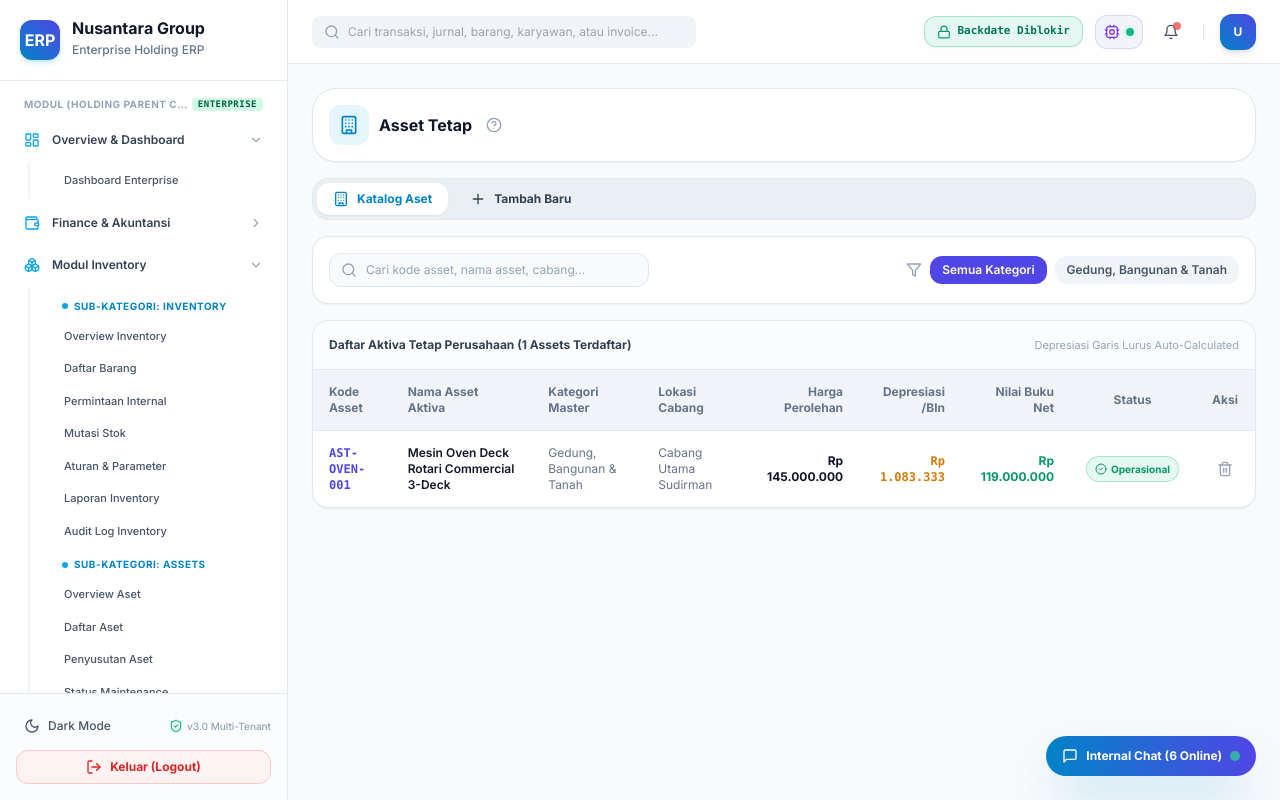
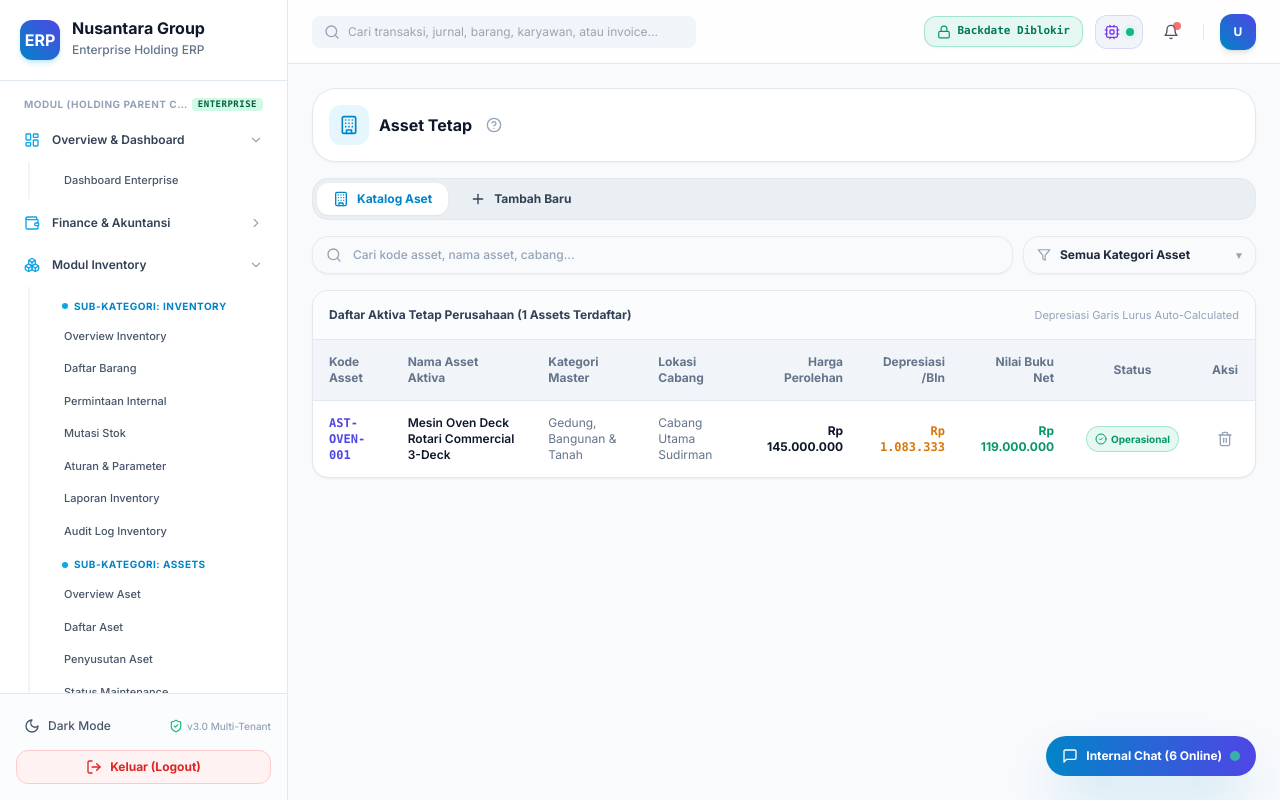
Before and after one commit to gonzhilaz/ERP-custom_multi, a Next.js app in the folder apps/web/: page /inventory/assets in a window 1280 px wide. Built offline with nearby package versions, Linux system fonts and the light colour scheme; sample sign-in values are in the browser's storage.

Commit message:
fix(ui-governance): replace ad-hoc horizontal category button pills and custom inline search bars with universal DynamicSearchFilter component across inventory and CRM views

```diff
--- a/apps/web/src/components/page/crm/CrmActivitiesView.tsx
+++ b/apps/web/src/components/page/crm/CrmActivitiesView.tsx
@@ -55,7 +55,7 @@ export const CrmActivitiesView = () => {
   return (
     <div className="space-y-4 text-xs">
       <ModuleHeader
-        title="Log Aktivitas & Follow-Up Sales (Sales Activity Register)"
+        title="Log Sales"
         icon={PhoneCall}
         iconBgColor="bg-sky-500/10 text-sky-600 dark:text-sky-400"
         glossaryTitle="Glossary Sales Activities Log"
--- a/apps/web/src/components/page/inventory/assets/AssetCatalogTab.tsx
+++ b/apps/web/src/components/page/inventory/assets/AssetCatalogTab.tsx
@@ -1,8 +1,9 @@
 'use client';
 
 import React from 'react';
-import { Search, Filter, Trash2, CheckCircle2, Wrench } from 'lucide-react';
+import { Trash2, CheckCircle2, Wrench } from 'lucide-react';
 import { AssetCategory, AssetItem } from '@/lib/mock/inventory';
+import { DynamicSearchFilter } from '@/components/ui/forms/DynamicSearchFilter';
 
 interface Props {
   assets: AssetItem[];
@@ -32,46 +33,19 @@ export const AssetCatalogTab: React.FC<Props> = ({
 
   return (
     <div className="space-y-4">
-      {/* Search & Dynamic Category Filter */}
-      <div className="p-4 bg-white dark:bg-slate-900 rounded-2xl border border-slate-200 dark:border-slate-800 shadow-sm flex flex-col md:flex-row items-center justify-between gap-4">
-        <div className="relative w-full md:w-80">
-          <Search className="w-4 h-4 text-slate-400 absolute left-3 top-1/2 -translate-y-1/2" />
-          <input
-            type="text"
-            value={searchQuery}
-            onChange={(e) => setSearchQuery(e.target.value)}
-            placeholder="Cari kode asset, nama asset, cabang..."
-            className="w-full bg-slate-50 dark:bg-slate-800 border border-slate-200 dark:border-slate-700 rounded-xl pl-9 pr-4 py-2 text-xs text-slate-900 dark:text-white placeholder-slate-400 focus:outline-none focus:ring-2 focus:ring-indigo-500"
-          />
-        </div>
-
-        <div className="flex items-center gap-2 w-full md:w-auto overflow-x-auto">
-          <Filter className="w-4 h-4 text-slate-400 shrink-0" />
-          <button
-            onClick={() => setSelectedCategory('ALL')}
-            className={`px-3 py-1.5 rounded-xl text-xs font-semibold transition-all shrink-0 ${
-              selectedCategory === 'ALL'
-                ? 'bg-indigo-600 text-white shadow-sm'
-                : 'bg-slate-100 dark:bg-slate-800 text-slate-600 dark:text-slate-400 hover:bg-slate-200 dark:hover:bg-slate-700'
-            }`}
-          >
-            Semua Kategori
-          </button>
-          {assetCategories.map((cat) => (
-            <button
-              key={cat.id}
-              onClick={() => setSelectedCategory(cat.name)}
-              className={`px-3 py-1.5 rounded-xl text-xs font-semibold transition-all shrink-0 ${
-                selectedCategory === cat.name
-                  ? 'bg-indigo-600 text-white shadow-sm'
-                  : 'bg-slate-100 dark:bg-slate-800 text-slate-600 dark:text-slate-400 hover:bg-slate-200 dark:hover:bg-slate-700'
-              }`}
-            >
-              {cat.name}
-            </button>
-          ))}
-        </div>
-      </div>
+      {/* Universal Search & Dynamic Category Filter */}
+      <DynamicSearchFilter
+        searchQuery={searchQuery}
+        onSearchChange={setSearchQuery}
+        searchPlaceholder="Cari kode asset, nama asset, cabang..."
+        categoryValue={selectedCategory}
+        onCategoryChange={setSelectedCategory}
+        categoryOptions={[
+          { value: 'ALL', label: 'Semua Kategori Asset' },
+          ...assetCategories.map((c) => ({ value: c.name, label: c.name }))
+        ]}
+        categoryPlaceholder="Semua Kategori Asset"
+      />
 
       {/* Asset Table */}
       <div className="bg-white dark:bg-slate-900 rounded-2xl border border-slate-200 dark:border-slate-800 overflow-hidden shadow-sm">
--- a/apps/web/src/components/page/inventory/items/ItemCatalogTab.tsx
+++ b/apps/web/src/components/page/inventory/items/ItemCatalogTab.tsx
@@ -1,8 +1,9 @@
 'use client';
 
 import React from 'react';
-import { Search, Filter, AlertTriangle, Trash2 } from 'lucide-react';
+import { AlertTriangle, Trash2 } from 'lucide-react';
 import { InventoryCategory, InventoryItem } from '@/lib/mock/inventory';
+import { DynamicSearchFilter } from '@/components/ui/forms/DynamicSearchFilter';
 
 interface Props {
   items: InventoryItem[];
@@ -25,46 +26,19 @@ export const ItemCatalogTab: React.FC<Props> = ({
 }) => {
   return (
     <div className="space-y-4">
-      {/* Controls: Search & Dynamic Category Filter */}
-      <div className="p-4 bg-white dark:bg-slate-900 rounded-2xl border border-slate-200 dark:border-slate-800 shadow-sm flex flex-col md:flex-row items-center justify-between gap-4">
-        <div className="relative w-full md:w-80">
-          <Search className="w-4 h-4 text-slate-400 absolute left-3 top-1/2 -translate-y-1/2" />
-          <input
-            type="text"
-            value={searchQuery}
-            onChange={(e) => setSearchQuery(e.target.value)}
-            placeholder="Cari SKU, nama barang, atau kategori..."
-            className="w-full bg-slate-50 dark:bg-slate-800 border border-slate-200 dark:border-slate-700 rounded-xl pl-9 pr-4 py-2 text-xs text-slate-900 dark:text-white placeholder-slate-400 focus:outline-none focus:ring-2 focus:ring-sky-500"
-          />
-        </div>
-
-        <div className="flex items-center gap-2 w-full md:w-auto overflow-x-auto">
-          <Filter className="w-4 h-4 text-slate-400 shrink-0" />
-          <button
-            onClick={() => setSelectedCategory('ALL')}
-            className={`px-3 py-1.5 rounded-xl text-xs font-semibold transition-all shrink-0 ${
-              selectedCategory === 'ALL'
-                ? 'bg-sky-600 text-white shadow-sm'
-                : 'bg-slate-100 dark:bg-slate-800 text-slate-600 dark:text-slate-400 hover:bg-slate-200 dark:hover:bg-slate-700'
-            }`}
-          >
-            Semua Kategori
-          </button>
-          {categories.map((cat) => (
-            <button
-              key={cat.id}
-              onClick={() => setSelectedCategory(cat.name)}
-              className={`px-3 py-1.5 rounded-xl text-xs font-semibold transition-all shrink-0 ${
-                selectedCategory === cat.name
-                  ? 'bg-sky-600 text-white shadow-sm'
-                  : 'bg-slate-100 dark:bg-slate-800 text-slate-600 dark:text-slate-400 hover:bg-slate-200 dark:hover:bg-slate-700'
-              }`}
-            >
-              {cat.name}
-            </button>
-          ))}
-        </div>
-      </div>
+      {/* Universal Search & Dynamic Category Filter */}
+      <DynamicSearchFilter
+        searchQuery={searchQuery}
+        onSearchChange={setSearchQuery}
+        searchPlaceholder="Cari SKU, nama barang, atau kategori..."
+        categoryValue={selectedCategory}
+        onCategoryChange={setSelectedCategory}
+        categoryOptions={[
+          { value: 'ALL', label: 'Semua Kategori' },
+          ...categories.map((c) => ({ value: c.name, label: c.name }))
+        ]}
+        categoryPlaceholder="Semua Kategori"
+      />
 
       {/* Inventory Table */}
       <div className="bg-white dark:bg-slate-900 rounded-2xl border border-slate-200 dark:border-slate-800 overflow-hidden shadow-sm">
--- a/apps/web/src/components/page/inventory/warehouses/StorageCatalogTab.tsx
+++ b/apps/web/src/components/page/inventory/warehouses/StorageCatalogTab.tsx
@@ -1,8 +1,9 @@
 'use client';
 
 import React, { useState } from 'react';
-import { Search, Filter, MapPin, Trash2, Warehouse } from 'lucide-react';
+import { MapPin, Trash2, Warehouse } from 'lucide-react';
 import { StorageLocation, StorageTypeItem } from '@/lib/mock/inventory';
+import { DynamicSearchFilter } from '@/components/ui/forms/DynamicSearchFilter';
 
 interface Props {
   storages: StorageLocation[];
@@ -29,46 +30,19 @@ export const StorageCatalogTab: React.FC<Props> = ({
 
   return (
     <div className="space-y-4">
-      {/* Search & Dynamic Type Filter */}
-      <div className="p-4 bg-white dark:bg-slate-900 rounded-2xl border border-slate-200 dark:border-slate-800 shadow-sm flex flex-col md:flex-row items-center justify-between gap-4">
-        <div className="relative w-full md:w-80">
-          <Search className="w-4 h-4 text-slate-400 absolute left-3 top-1/2 -translate-y-1/2" />
-          <input
-            type="text"
-            value={searchQuery}
-            onChange={(e) => setSearchQuery(e.target.value)}
-            placeholder="Cari kode storage, nama gudang, cabang..."
-            className="w-full bg-slate-50 dark:bg-slate-800 border border-slate-200 dark:border-slate-700 rounded-xl pl-9 pr-4 py-2 text-xs text-slate-900 dark:text-white placeholder-slate-400 focus:outline-none focus:ring-2 focus:ring-amber-500"
-          />
-        </div>
-
-        <div className="flex items-center gap-2 w-full md:w-auto overflow-x-auto">
-          <Filter className="w-4 h-4 text-slate-400 shrink-0" />
-          <button
-            onClick={() => setSelectedType('ALL')}
-            className={`px-3 py-1.5 rounded-xl text-xs font-semibold transition-all shrink-0 ${
-              selectedType === 'ALL'
-                ? 'bg-amber-500 text-slate-950 shadow-sm'
-                : 'bg-slate-100 dark:bg-slate-800 text-slate-600 dark:text-slate-400 hover:bg-slate-200 dark:hover:bg-slate-700'
-            }`}
-          >
-            Semua Tipe Storage
-          </button>
-          {storageTypes.map((t) => (
-            <button
-              key={t.id}
-              onClick={() => setSelectedType(t.type)}
-              className={`px-3 py-1.5 rounded-xl text-xs font-semibold transition-all shrink-0 ${
-                selectedType === t.type
-                  ? 'bg-amber-500 text-slate-950 shadow-sm'
-                  : 'bg-slate-100 dark:bg-slate-800 text-slate-600 dark:text-slate-400 hover:bg-slate-200 dark:hover:bg-slate-700'
-              }`}
-            >
-              {t.name}
-            </button>
-          ))}
-        </div>
-      </div>
+      {/* Universal Search & Dynamic Type Filter */}
+      <DynamicSearchFilter
+        searchQuery={searchQuery}
+        onSearchChange={setSearchQuery}
+        searchPlaceholder="Cari kode storage, nama gudang, cabang..."
+        categoryValue={selectedType}
+        onCategoryChange={setSelectedType}
+        categoryOptions={[
+          { value: 'ALL', label: 'Semua Tipe Storage' },
+          ...storageTypes.map((t) => ({ value: t.type, label: t.name }))
+        ]}
+        categoryPlaceholder="Semua Tipe Storage"
+      />
 
       {/* Storage Cards Grid */}
       <div className="grid grid-cols-1 md:grid-cols-2 gap-4">
```
